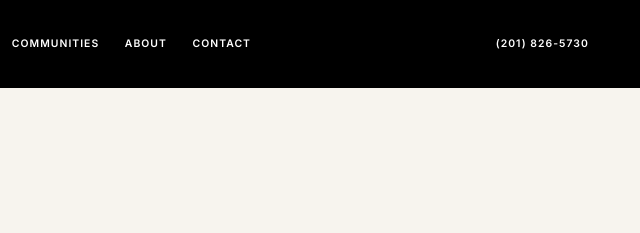
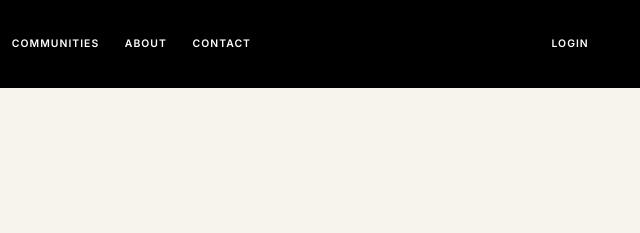
Before and after one commit to geogoldrealty-afk/geogoldrealty-site, a website: page property-search.html in a window 1280 px wide. Shown: the top 233 px of the page, 640-1280 px from the left. Drawn offline with nearby package versions, Linux system fonts and the light colour scheme; no server answers.

Commit message:
Add Buyer Portal login to search header

```diff
--- a/property-search.html
+++ b/property-search.html
@@ -22,7 +22,7 @@
     <a class="brand" href="/" aria-label="Geo Gold Realty home"><img class="brand-logo" src="/assets/geo-gold-logo-B4MOCR03.png" alt="Geo Gold Realty Group LLC" /></a>
     <button class="menu-toggle" type="button" aria-expanded="false" aria-controls="search-site-nav">Menu</button>
     <nav class="site-nav" id="search-site-nav" aria-label="Primary navigation"><a href="/#sell">Sell</a><a href="/property-search.html?market=buy">Buy</a><a href="/property-search.html?market=rent">Rent</a><a href="/property-search.html?market=buy">Properties</a><a href="/#communities">Communities</a><a href="/#about">About</a><a href="/#contact">Contact</a></nav>
-    <a class="header-phone" href="tel:+12018265730">(201) 826-5730</a>
+    <a class="header-phone" data-buyer-login href="/buyer-portal.html">Login</a>
   </header>
   <main class="search-page">
     <p class="eyebrow gold">Geo Gold Realty</p><h1>Search homes</h1><p>Explore active GSMLS listings. Refine the results by area, county, price, or bedrooms.</p>
@@ -45,5 +45,6 @@
   </main>
   <script src="https://unpkg.com/leaflet@1.9.4/dist/leaflet.js" integrity="sha256-20nQCchB9co0qIjJZRGuk2/Z9VM+kNiyxNV1lvTlZBo=" crossorigin=""></script>
   <script type="module" src="/search.js"></script>
+  <script type="module" src="/buyer-header.js"></script>
 </body>
 </html>
```
